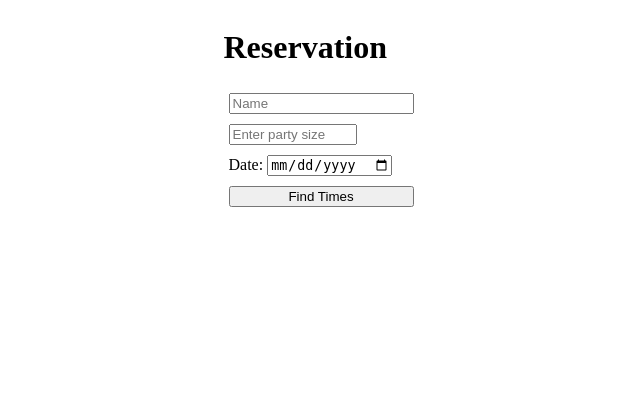
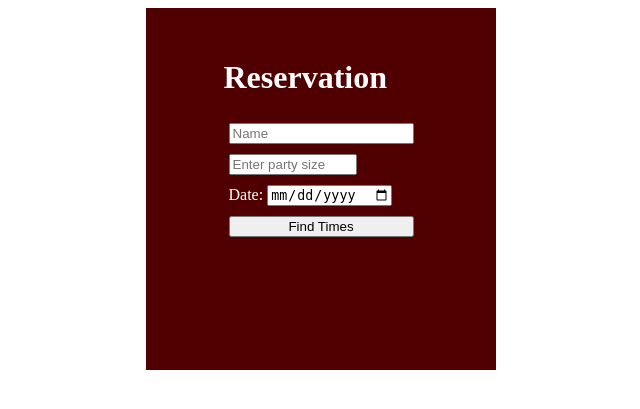
Before and after one commit to Venler34/AggieDinner, a Django app: page / in a window 1280 px wide. Shown: the top 409 px of the page, without its empty margins (319-959 px from the left). Run offline with Django 4.2, Linux system fonts and the light colour scheme.

Commit message:
Add style

```diff
--- a/AggieDinner/Reservation/static/Reservation/style.css
+++ b/AggieDinner/Reservation/static/Reservation/style.css
@@ -2,12 +2,19 @@
     width: 120px;
 }
 
-#page {
+.box {
     display: flex;
-    min-width: 100px;
     flex-direction: column;
     justify-content: center;
     align-items: center;
+    color: white;
+    background-color: #500000;
+    padding: 30px;
+}
+
+#container {
+    width: 350px;
+    margin: auto;
 }
 
 #reserveDate {
@@ -19,3 +26,8 @@
 #reserveDate > * {
     margin: 5px;
 }
+
+#confirmation-description {
+    width: 250px;
+    line-height: 30px;
+}
--- a/AggieDinner/Reservation/templates/Reservation/index.html
+++ b/AggieDinner/Reservation/templates/Reservation/index.html
@@ -8,7 +8,8 @@
         <link rel="stylesheet" href="{% static 'Reservation/style.css' %}">
     </head>
     <body>
-        <div id="page">
+        <div id="container">
+            <div class="box" id="page">
                 <div id="findDate">
                     <h1>Reservation</h1>
                     <form id="reserveDate">
@@ -21,7 +22,7 @@
                         <input type="submit" value="Find Times">
                     </form>
                 </div>
-            <div id="findTime">
+                <div class="box" id="findTime">
                     <form id="reserveTime">
                         <h1 id="greeting"></h1>
                         <h4 id="partySize"></h4>
@@ -31,8 +32,9 @@
                     </form>
                     <button id="goBack">Go Back</button>
                 </div>
-            <div id="confirmation">
+                <div class="box" id="confirmation">
                     <h3 id="confirmation-description"></h3>
+                </div>
             </div>
         </div>
     </body>
```
Lines whose indentation alone changed are shown as unchanged.
